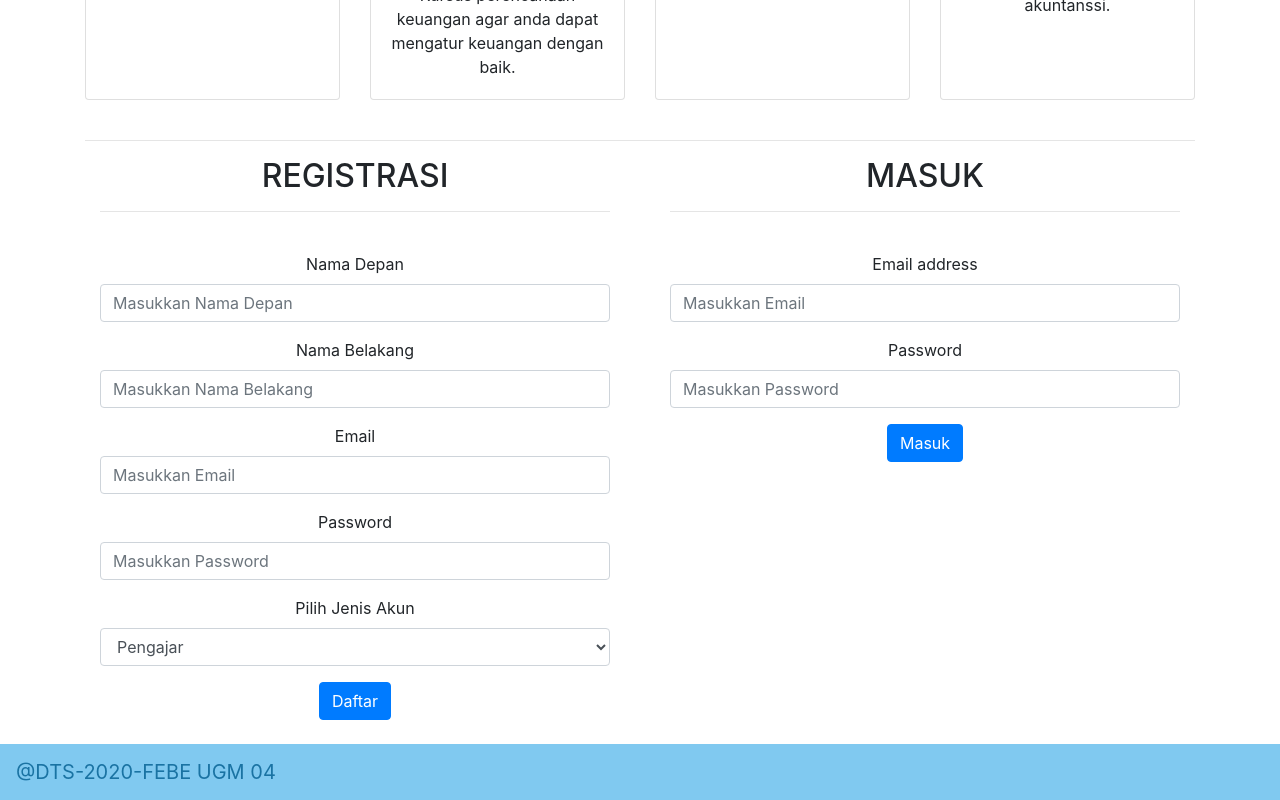
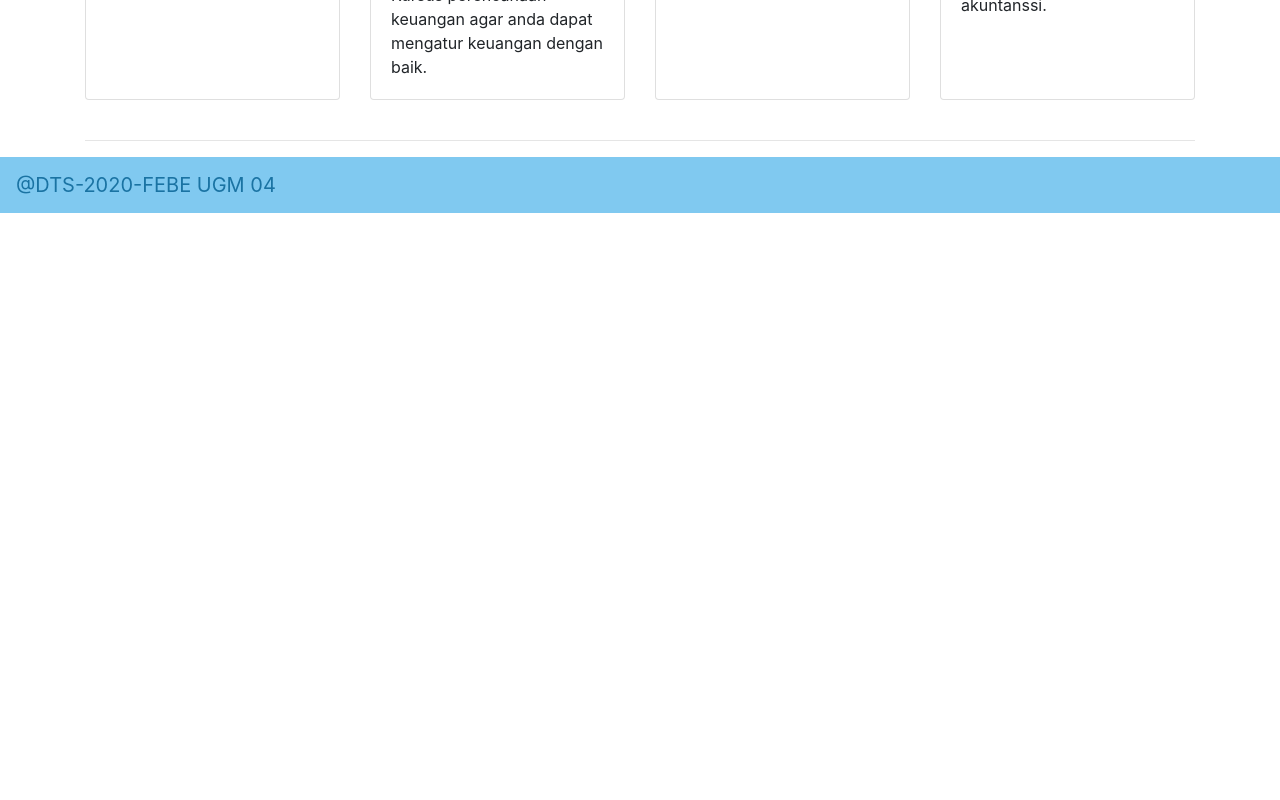
Before and after one commit to nivanrs/bank-crowd-academy, a React (Create React App) app: page / in a window 1280 px wide. Shown: the part 814-1614 px from the top of the page. After the commit the page ends 1051 px from the top, so only its background shows below. Built offline with nearby package versions, Linux system fonts and the light colour scheme.

Commit message:
berhasil routing

```diff
--- a/src/App.js
+++ b/src/App.js
@@ -8,11 +8,41 @@ import Banner from "./component/Jumbotron/Jumbotron";
 import KursusPilihan from "./component/KursusPilihan/KursuPilihan";
 import { Row, Col, Container } from "react-bootstrap";
 import CoursePage from "./component/CoursePage/CoursePage";
+import React from "react";
+import {
+  BrowserRouter as Router,
+  Switch,
+  Route,
+  Link
+} from "react-router-dom";
 
-function App() {
+export default function App() {
   return (
-    <div className="App">
-      <Header />
+    <Router>
+        <Header />
+
+        {/* A <Switch> looks through its children <Route>s and
+            renders the first one that matches the current URL. */}
+        <Switch>
+          <Route path="/login">
+            <Login />
+          </Route>
+          <Route path="/register">
+            <Register />
+          </Route>
+          <Route path="/">
+            <Home />
+          </Route>
+        </Switch>
+        <Footer />
+        <br />
+    </Router>
+  );
+}
+
+function Home() {
+  return (
+    <div className="Home">
       <Banner />
       <Container>
       <h2 style={{textAlign:"left"}} >Kursus Pilihan</h2>
@@ -20,19 +50,7 @@ function App() {
       <KursusPilihan/>
       <br />
       <hr />
-        <Row>
-          <Col>
-            <Register />
-          </Col>
-          <Col>
-            <Login />
-          </Col>
-        </Row>
       </Container>
-      <br />
-      <Footer />
     </div>
   );
 }
-
-export default App;
--- a/src/component/Header/Header.jsx
+++ b/src/component/Header/Header.jsx
@@ -14,7 +14,7 @@ export default function Header(props) {
   return (
     <header>
       <Navbar style={navbar} expand="lg">
-        <Navbar.Brand href="#home" style={{ color: "#1A73A3" }}>
+        <Navbar.Brand href="/" style={{ color: "#1A73A3" }}>
           <Image
             alt=""
             src={icon}
@@ -65,10 +65,10 @@ export default function Header(props) {
               Search
             </Button>
           </Form>
-          <Nav.Link as={Link} style={{ color: "#1A73A3" }} className="mr-sm-2">
+          <Nav.Link href='/login' style={{ color: "#1A73A3" }} className="mr-sm-2">
             Masuk
           </Nav.Link>
-          <Nav.Link as={Link} style={{ color: "#1A73A3" }} className="mr-sm-2">
+          <Nav.Link href='/register' style={{ color: "#1A73A3" }} className="mr-sm-2">
             Daftar
           </Nav.Link>
         </Navbar.Collapse>
```
